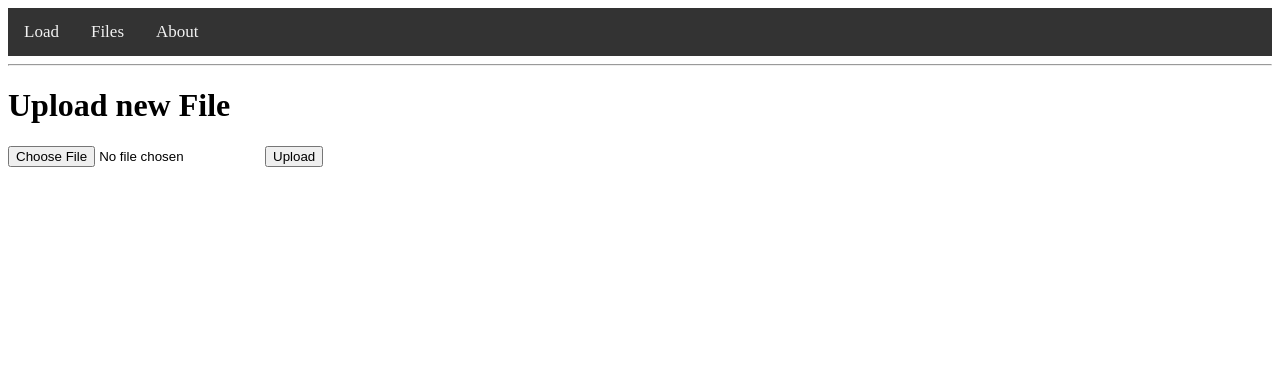
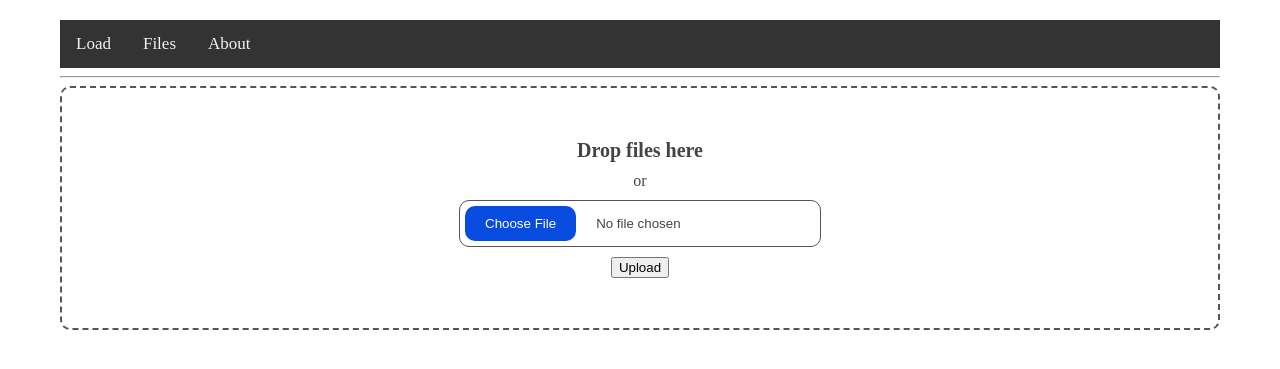
Before and after one commit to yosbel-penate/SemanticSearchLangChaing, a Flask app: page / in a window 1280 px wide. Shown: the top 369 px of the page. Run offline with Flask 3, Linux system fonts and the light colour scheme.

Commit message:
styling form load file

```diff
--- a/app.py
+++ b/app.py
@@ -35,7 +35,7 @@ def upload_file():
             create_directory_if_it_doesnot_exist(joinPath)
             file.save(joinPath)
             return redirect(url_for('download_file', name = filename))
-    return render_template('load_form.html')
+    return render_template('load_form_super.html')
 
 @app.route('/files')
 def dir_listing():
--- a/templates/base.html
+++ b/templates/base.html
@@ -1,6 +1,9 @@
 <!doctype html>
 <html>
     <style>
+        body {
+            margin: 20px 60px;
+        }
         /* Add a black background color to the top navigation */
         .topnav {
         background-color: #333;
--- /dev/null
+++ b/templates/load_form_super.html
@@ -0,0 +1,71 @@
+{% extends 'base.html' %}
+{% block content %}
+    <style>
+            .drop-container {
+                position: relative;
+                display: flex;
+                gap: 10px;
+                flex-direction: column;
+                justify-content: center;
+                align-items: center;
+                height: 200px;
+                padding: 20px;
+                border-radius: 10px;
+                border: 2px dashed #555;
+                color: #444;
+                cursor: pointer;
+                transition: background .2s ease-in-out, border .2s ease-in-out;
+            }
+
+            .drop-container:hover {
+                background: #eee;
+                border-color: #111;
+            }
+
+            .drop-container:hover .drop-title {
+                color: #222;
+            }
+
+            .drop-title {
+                color: #444;
+                font-size: 20px;
+                font-weight: bold;
+                text-align: center;
+                transition: color .2s ease-in-out;
+            }
+
+            input[type=file] {
+                width: 350px;
+                max-width: 100%;
+                color: #444;
+                padding: 5px;
+                background: #fff;
+                border-radius: 10px;
+                border: 1px solid #555;
+            }
+
+            input[type=file]::file-selector-button {
+                margin-right: 20px;
+                border: none;
+                background: #084cdf;
+                padding: 10px 20px;
+                border-radius: 10px;
+                color: #fff;
+                cursor: pointer;
+                transition: background .2s ease-in-out;
+            }
+            input[type=file]::file-selector-button:hover {
+                background: #0d45a5;
+            }
+    </style>
+
+    <form method=post enctype=multipart/form-data>
+        <label for="images" class="drop-container">
+            <span class="drop-title">Drop files here</span>
+            or
+            <input type="file" id="images"  name=file required>
+            <input type=submit value=Upload>
+        </label>
+    </form>
+
+{% endblock %}
```
Also changed, not shown: 2 other files.
